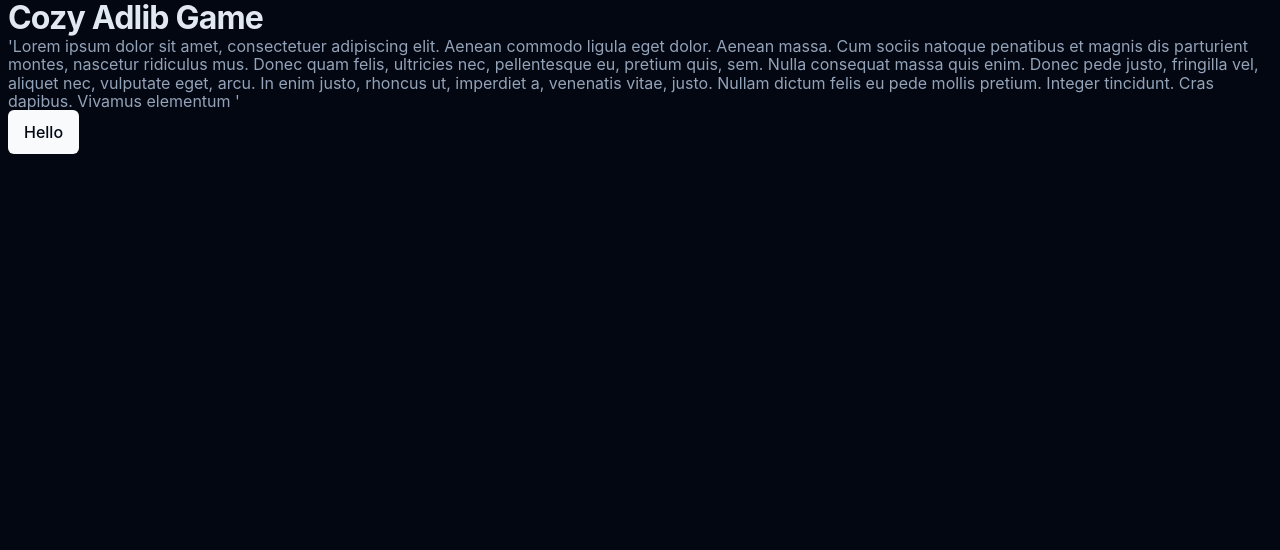
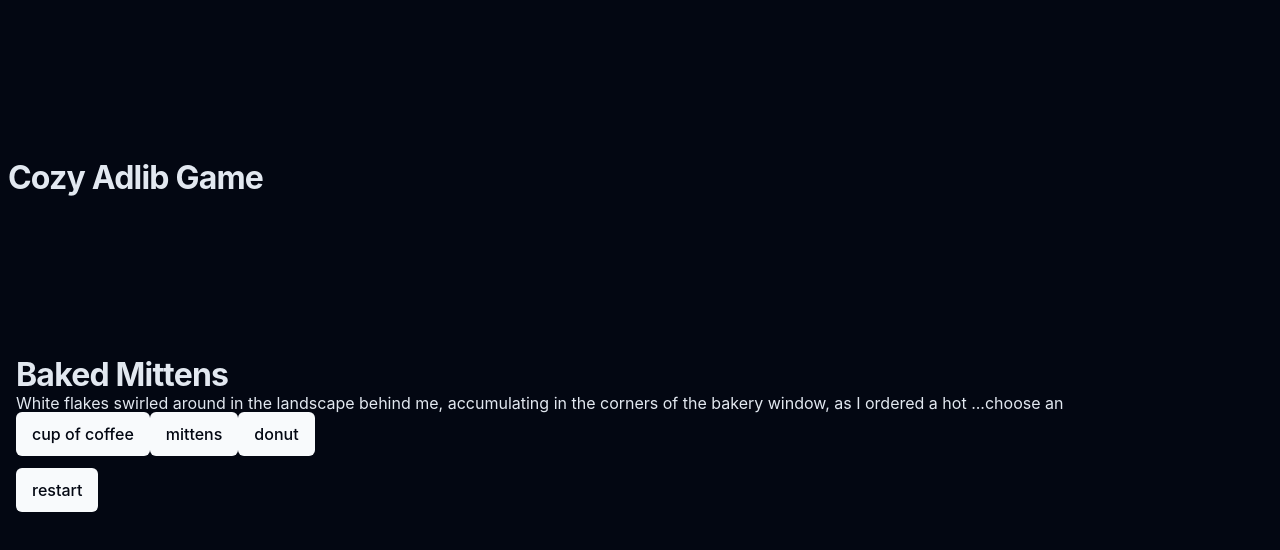
Before and after one commit to saachisdc/Cozy_Adlib_Game, a React (Vite) app: page / in a window 1280 px wide. Shown: the top 550 px of the page. Built offline with nearby package versions, Linux system fonts and the light colour scheme.

Commit message:
updated all 5 components for expected behaviour using both ChatGPT and Copilot for help

```diff
--- a/src/App.jsx
+++ b/src/App.jsx
@@ -1,5 +1,6 @@
 import React from "react";
 import { BrowserRouter as Router, Routes, Route } from "react-router-dom";
+import StoryLayout from "./components/StoryLayout.jsx";
 
 import "/styles/modern-normalize.css";
 import "/styles/global.css";
@@ -8,26 +9,9 @@ import "/styles/utility.css";
 export default function App() {
   return (
     <Router>
-      <div className="container">
-        <h1> Cozy Adlib Game </h1>
-        <p>
-          'Lorem ipsum dolor sit amet, consectetuer adipiscing elit. Aenean
-          commodo ligula eget dolor. Aenean massa. Cum sociis natoque penatibus
-          et magnis dis parturient montes, nascetur ridiculus mus. Donec quam
-          felis, ultricies nec, pellentesque eu, pretium quis, sem. Nulla
-          consequat massa quis enim. Donec pede justo, fringilla vel, aliquet
-          nec, vulputate eget, arcu. In enim justo, rhoncus ut, imperdiet a,
-          venenatis vitae, justo. Nullam dictum felis eu pede mollis pretium.
-          Integer tincidunt. Cras dapibus. Vivamus elementum '
-        </p>
-        <button class="btn"> Hello </button>
-        {/*       < <Menu />
-        <Routes>
-          <Route path="/" element={<Main />} />
-          <Route path="/fall29aoi" element={<Fall29aoi />} />
-        </Routes>
-        > */}
-      </div>
+      <Routes>
+        <Route path="/" element={<StoryLayout />} />
+      </Routes>
     </Router>
   );
 }
--- a/src/components/Game.jsx
+++ b/src/components/Game.jsx
@@ -0,0 +1,134 @@
+// Game.jsx
+import React, { useCallback, useEffect, useMemo, useState } from "react";
+import Typewriter from "./Typewriter";
+import Story1BakedMittens from "./Story1BakedMittens";
+
+const PLACEHOLDER = "...choose an icon...";
+
+function replaceLast(haystack, needle, replacement) {
+  const idx = haystack.lastIndexOf(needle);
+  if (idx === -1) return haystack;
+  return (
+    haystack.slice(0, idx) + replacement + haystack.slice(idx + needle.length)
+  );
+}
+
+export default function Game({ story = Story1BakedMittens }) {
+  const speed = story.speed ?? 40;
+
+  // Full story string that the Typewriter reveals
+  const [storyText, setStoryText] = useState(story.intro);
+
+  // Which choice-step we’re on
+  const [stepIndex, setStepIndex] = useState(0);
+
+  // When true: buttons are enabled + typewriter pauses
+  const [waitingForChoice, setWaitingForChoice] = useState(false);
+
+  // For restarting Typewriter internal state cleanly
+  const [resetSignal, setResetSignal] = useState(0);
+
+  const step = story.steps[stepIndex] ?? null;
+
+  // Reset when story changes
+  useEffect(() => {
+    setStoryText(story.intro);
+    setStepIndex(0);
+    setWaitingForChoice(false);
+    setResetSignal((s) => s + 1);
+  }, [story]);
+
+  // Kick off first placeholder after intro finishes typing:
+  // We'll do it via onDone.
+  const onTypeDone = useCallback(() => {
+    if (!step) return;
+
+    // Phase A: we just finished typing up to the current end of storyText.
+    // If we haven't appended the placeholder for this step yet, append it now
+    // (and DO NOT enable buttons yet).
+    if (!storyText.endsWith(PLACEHOLDER)) {
+      setStoryText((prev) => prev + (step.before ?? "") + PLACEHOLDER);
+      return;
+    }
+
+    // Phase B: storyText ends with PLACEHOLDER, which means the placeholder
+    // has now been fully typed to the screen. NOW we pause + enable buttons.
+    setWaitingForChoice(true);
+  }, [step, storyText]);
+
+  const handleChoice = useCallback(
+    (choiceId) => {
+      if (!step) return;
+
+      const choice = step.choices.find((c) => c.id === choiceId);
+      const label = choice?.label ?? choiceId;
+
+      const prefix = step.afterChoicePrefix ?? "";
+      const branchInsert = step.branches?.[choiceId] ?? "";
+      const after = step.after ?? "";
+
+      // 1) Replace the last placeholder with the chosen label
+      // 2) Append the branch text and the after-text
+      setStoryText((prev) => {
+        const replaced = replaceLast(prev, PLACEHOLDER, label);
+        return replaced + prefix + branchInsert + after;
+      });
+
+      // Resume typing + advance to next step.
+      setWaitingForChoice(false);
+      setStepIndex((i) => i + 1);
+    },
+    [step]
+  );
+
+  const restart = useCallback(() => {
+    setStoryText(story.intro);
+    setStepIndex(0);
+    setWaitingForChoice(false);
+    setResetSignal((s) => s + 1);
+  }, [story]);
+
+  // Buttons should always be visible:
+  // If the story is over, we can show the last step’s choices or disable all.
+  const buttons = useMemo(() => {
+    if (step?.choices?.length) return step.choices;
+    // fallback: if finished, show the first step’s choices but disabled
+    return story.steps?.[0]?.choices ?? [];
+  }, [step, story]);
+
+  const buttonsEnabled = waitingForChoice && !!step;
+
+  return (
+    <div className="container">
+      <h1>{story.title}</h1>
+
+      <Typewriter
+        className="story"
+        text={storyText}
+        speed={speed}
+        paused={waitingForChoice}
+        onDone={onTypeDone}
+        resetSignal={resetSignal}
+      />
+
+      <div className="game_btn">
+        {buttons.map((c) => (
+          <button
+            key={c.id}
+            className="btn"
+            disabled={!buttonsEnabled}
+            onClick={() => handleChoice(c.id)}
+          >
+            {c.label}
+          </button>
+        ))}
+      </div>
+
+      <div style={{ marginTop: 12 }}>
+        <button className="btn" onClick={restart}>
+          restart
+        </button>
+      </div>
+    </div>
+  );
+}
--- a/src/components/Story1BakedMittens.jsx
+++ b/src/components/Story1BakedMittens.jsx
@@ -0,0 +1,90 @@
+// Story1BakedMittens.jsx
+export const Story1BakedMittens = {
+  id: "story1_baked_mittens",
+  title: "Baked Mittens",
+  speed: 40,
+
+  intro:
+    "White flakes swirled around in the landscape behind me, accumulating in the corners of the bakery window, as I ordered a hot ",
+
+  // Each step:
+  // - before: text typed BEFORE the choice is inserted
+  // - choices: array of buttons
+  // - afterChoicePrefix: optional glue text after the chosen label
+  // - branches: what extra text appears depending on choice
+  // - after: text typed AFTER the branch insert (until the next step)
+  steps: [
+    {
+      id: "drink",
+      before: "",
+
+      choices: [
+        { id: "coffee", label: "cup of coffee" },
+        { id: "mittens", label: "mittens" },
+        { id: "donut", label: "donut" },
+      ],
+
+      afterChoicePrefix: " with a sweet treat. ",
+
+      branches: {
+        coffee:
+          "The latte swirl melted into the surface while a puff of steam curled on top. ",
+        mittens:
+          "The smell of warm yarn invaded my throat, making me feel disturbingly cozy inside. ",
+        donut:
+          "The redundancy was not lost on me, but I'm an adult and can get two treats if I want. ",
+      },
+
+      after: "I snagged a table by the window and shucked off my ",
+    },
+
+    {
+      id: "mittens",
+      before: "",
+
+      choices: [
+        { id: "coffee", label: "cup of coffee" },
+        { id: "mittens", label: "mittens" },
+        { id: "donut", label: "donut" },
+      ],
+
+      afterChoicePrefix: " next to my plate. ",
+
+      branches: {
+        mittens:
+          "My defrosting fingers smelled lightly of lanolin, which made my nose wrinkle. ",
+        coffee:
+          "My defrosting fingers smelled lightly of early mornings, late nights, and an overactive caffeine dependency. ",
+        donut:
+          "My defrosting fingers smelled lightly of yeast and glaze, but that made me right at home in this little shop. ",
+      },
+
+      after: "Sitting back, I contentedly took a big bite out of my ",
+    },
+
+    {
+      id: "donut",
+      before: "",
+
+      choices: [
+        { id: "coffee", label: "cup of coffee" },
+        { id: "mittens", label: "mittens" },
+        { id: "donut", label: "donut" },
+      ],
+
+      afterChoicePrefix: " ",
+
+      branches: {
+        donut:
+          "and let the sweet glaze mingle with the bitter caffeine already coating my stomach. ",
+        coffee: "quite literally. My tooth cracked the porcelain...loudly. ",
+        mittens: "and chewed slowly. The warm yarn caught between my teeth. ",
+      },
+
+      after:
+        "I absently watched the snowflakes dance outside while listening to the bustling hum of other patrons munching away. What a delightfully cozy day.",
+    },
+  ],
+};
+
+export default Story1BakedMittens;
--- a/src/components/StoryLayout.jsx
+++ b/src/components/StoryLayout.jsx
@@ -0,0 +1,18 @@
+import React from "react";
+import { BrowserRouter as Router, Routes, Route } from "react-router-dom";
+import Game from "./Game.jsx";
+
+import "/styles/modern-normalize.css";
+import "/styles/global.css";
+import "/styles/utility.css";
+
+export default function StoryLayout() {
+  return (
+    <div className="container">
+      <h1 className="section title"> Cozy Adlib Game </h1>
+      <div className="section game">
+        <Game />
+      </div>
+    </div>
+  );
+}
--- a/src/components/Typewriter.jsx
+++ b/src/components/Typewriter.jsx
@@ -0,0 +1,71 @@
+// Typewriter.jsx
+import React, { useEffect, useRef, useState } from "react";
+
+export default function Typewriter({
+  text = "",
+  speed = 30,
+  paused = false,
+  onDone,
+  className = "",
+  resetSignal = 0,
+}) {
+  const [visible, setVisible] = useState("");
+  const lastLenRef = useRef(0);
+  const doneCalledRef = useRef(false);
+
+  // Hard reset (restart / story swap)
+  useEffect(() => {
+    setVisible("");
+    lastLenRef.current = 0;
+    doneCalledRef.current = false;
+  }, [resetSignal]);
+
+  useEffect(() => {
+    if (paused) return;
+
+    // If the target text got shorter somehow, snap (rare, but safe)
+    if (text.length < lastLenRef.current) {
+      setVisible(text);
+      lastLenRef.current = text.length;
+      doneCalledRef.current = false;
+      return;
+    }
+
+    // If we're already caught up, optionally call onDone (once per new target)
+    if (lastLenRef.current >= text.length) {
+      if (!doneCalledRef.current && onDone) {
+        doneCalledRef.current = true;
+        onDone();
+      }
+      return;
+    }
+
+    doneCalledRef.current = false;
+
+    const id = setInterval(() => {
+      setVisible((prev) => {
+        const nextLen = Math.min(prev.length + 1, text.length);
+        lastLenRef.current = nextLen;
+        const next = text.slice(0, nextLen);
+
+        // If we've reached the full length, ensure onDone is called once.
+        if (nextLen >= text.length && onDone && !doneCalledRef.current) {
+          doneCalledRef.current = true;
+          // call onDone asynchronously to avoid re-entrancy inside state update
+          setTimeout(() => onDone(), 0);
+        }
+
+        return next;
+      });
+    }, Math.max(1, speed));
+
+    return () => clearInterval(id);
+  }, [text, speed, paused, onDone]);
+
+  return (
+    <div className={`story ${className}`}>
+      {visible}
+      <span className="caret" aria-hidden="true" />
+    </div>
+  );
+}
```
